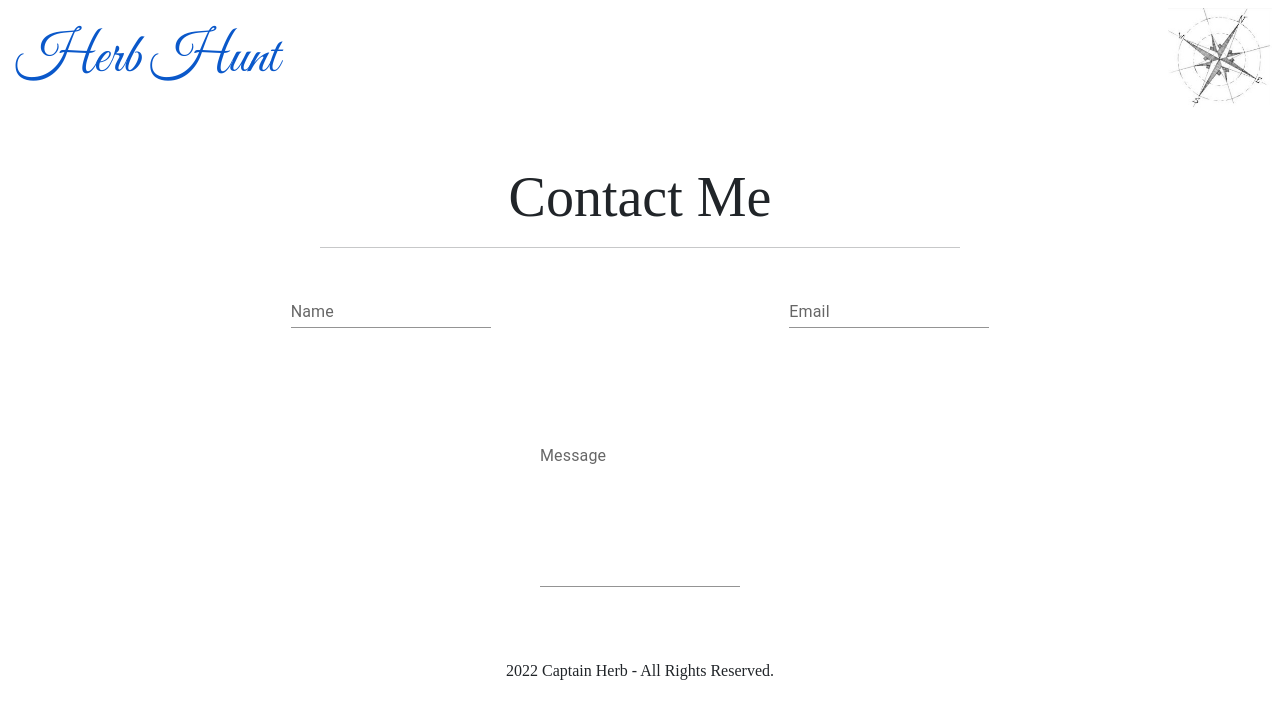
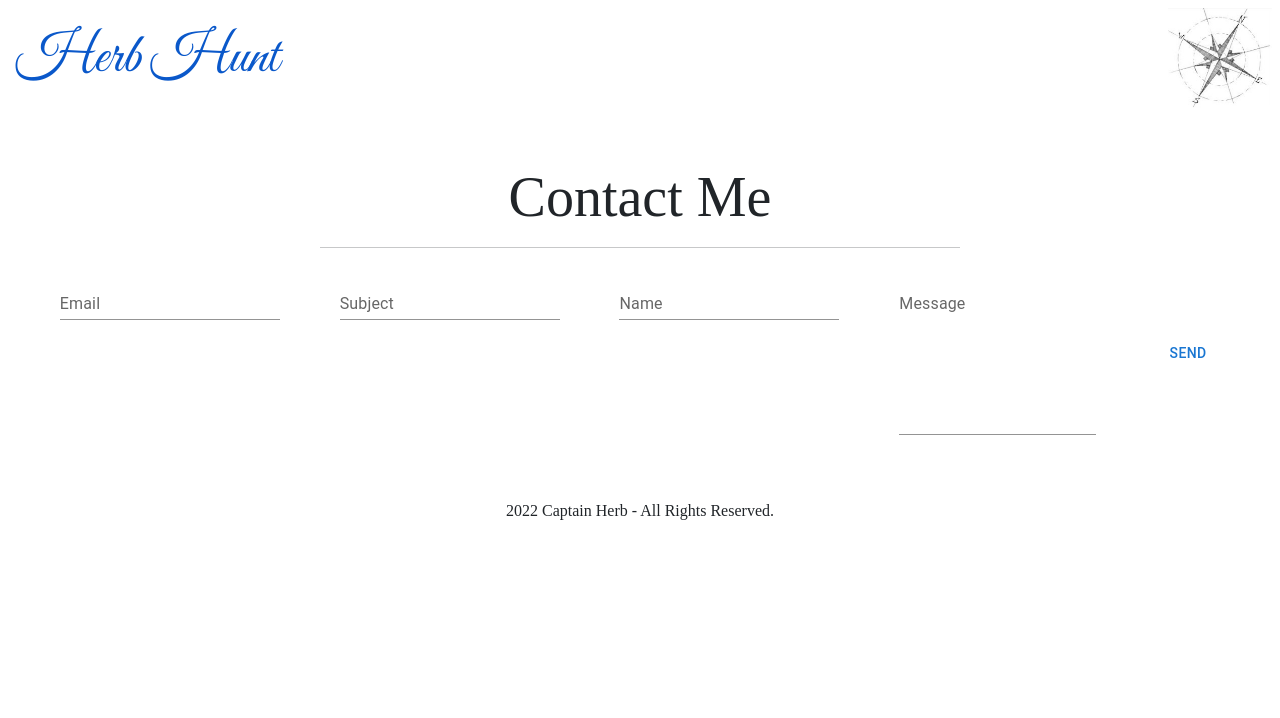
Before and after one commit to Bertokeys1/HerbHunt, a React (Create React App) app: page /Contact in a window 1280 px wide. Shown: the top 718 px of the page. Built offline with nearby package versions, Linux system fonts and the light colour scheme; a web font is replaced by a local one.

Commit message:
added emailjs to contact page. tested and functional.

```diff
--- a/package.json
+++ b/package.json
@@ -4,6 +4,7 @@
   "private": true,
   "homepage": "https://bertokeys1.github.io/",
   "dependencies": {
+    "@emailjs/browser": "^3.10.0",
     "@emotion/react": "^11.9.3",
     "@emotion/styled": "^11.9.3",
     "@mui/material": "^5.9.1",
--- a/src/components/Contact.js
+++ b/src/components/Contact.js
@@ -1,45 +1,72 @@
-import * as React from 'react';
-import Box from '@mui/material/Box';
-import TextField from '@mui/material/TextField';
-
-
-
+import React, { useRef } from "react";
+import TextField from "@mui/material/TextField";
+import { Button } from "@mui/material";
+import emailjs from "@emailjs/browser";
 
 export default function Contacts() {
-    return (
-      <div>
-          <div id="contacts" className="mt-5 pb-5">
-        <div className=" post-heading text-center">
-          <h3 className="display-4 font-weight-bold">Contact Me</h3>
-          <hr className="w-50 mx-auto pb-2" />
-        </div>
-        <Box
-        className='contactForm'
-      component="form"
-      sx={{
-        '& > :not(style)': { m: 1, width: '25ch' },
-      }}
-      noValidate
-      autoComplete="off"
-    >
-      <TextField id="standard-basic" label="Name" variant="standard" />
-      <TextField id="standard-basic" label="Email" variant="standard" />
+  const form = useRef();
 
-    </Box>
-    <Box
-        className='contactMessage'
-      component="form"
-      sx={{
-        '& > :not(style)': { m: 1, width: '25ch' },
+  const sendEmail = (e) => {
+    e.preventDefault();
 
-      }}
-      noValidate
-      autoComplete="off"
-    >
-     <TextField id="fullWidth" label="Message" variant="standard" fullwidth multiline rows={6} />
+    emailjs
+      .sendForm(
+        "service_qvga7bg",
+        "template_t8ivwpr",
+        form.current,
+        "AaOxXPjoUUM_9BIig"
+      )
+      .then(
+        (result) => {
+          console.log(result.text);
+        },
+        (error) => {
+          console.log(error.text);
+        }
+      );
+    e.target.reset();
+  };
+  return (
+    <form ref={form} id="contacts" className="mt-5 pb-5 contact" onSubmit={sendEmail}>
+      <div className=" post-heading text-center">
+        <h3 className="display-4 font-weight-bold">Contact Me</h3>
+        <hr className="w-50 mx-auto pb-2" />
+      </div>
+      <div className="contactForm">
+        <TextField
+          id="standard-basic"
+          label="Email"
+          variant="standard"
+          type="email"
+          name="email"
+        />
+        <TextField
+          id="standard-basic"
+          label="Subject"
+          variant="standard"
+          type="subject"
+          name="Subject"
+        />
+        <TextField
+          id="standard-basic"
+          label="Name"
+          variant="standard"
+          type="text"
+          name="from_name"
+        />
+        <TextField
+          id="fullWidth"
+          label="Message"
+          variant="standard"
+          fullwidth
+          multiline
+          rows={6}
+          type="text"
+          name="message"
+        />
 
-    </Box>
-        </div>
+      <Button variant="text" type="submit" value="Send">Send</Button>
       </div>
-    );
-  }
+    </form>
+  );
+}
```
Also changed, not shown: 1 other file (tests, documents, lock files or other folders).
